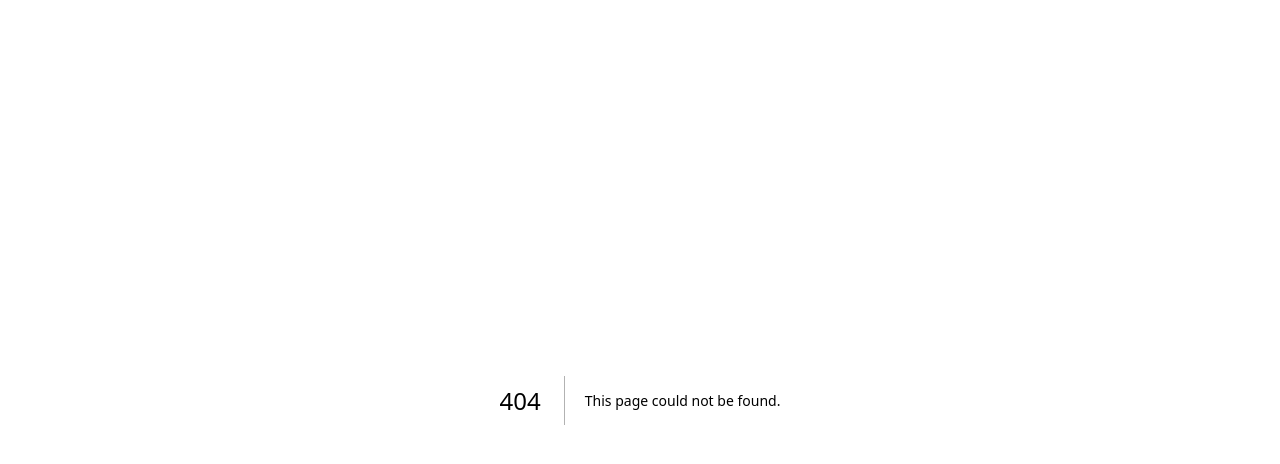
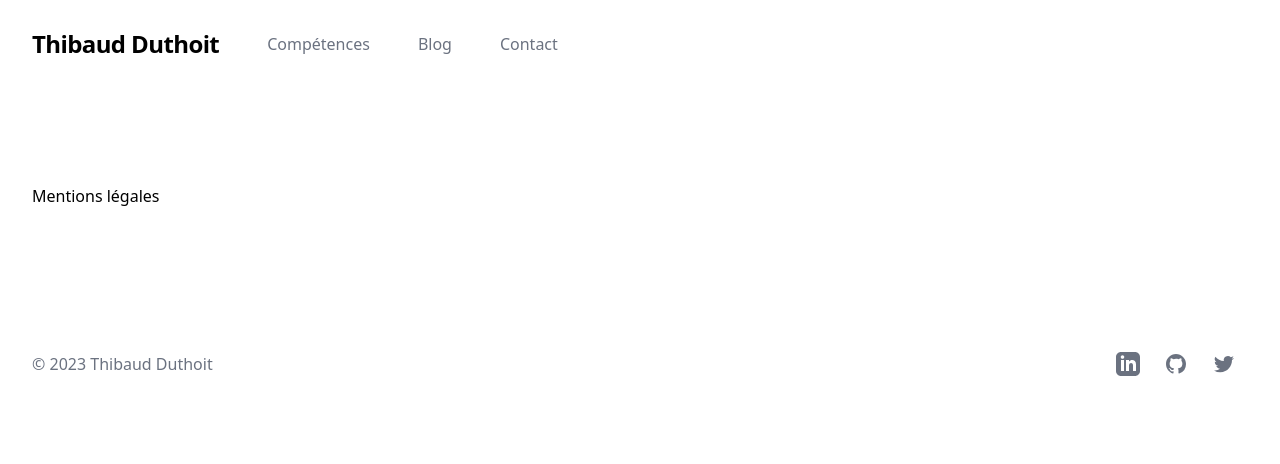
Before and after one commit to tidusia/thibaud-on-next, a Next.js app: page /mentions-legales in a window 1280 px wide. Before the commit this address had no page. Shown: the top 464 px of the page. Built offline with nearby package versions, Linux system fonts and the light colour scheme.

Commit message:
wip(legals): start writing main legals page

```diff
--- /dev/null
+++ b/pages/mentions-legales.tsx
@@ -0,0 +1,28 @@
+import { NextPage } from "next";
+
+import Nav from "../components/Nav";
+import Footer from "../components/Footer";
+import Head from "next/head";
+
+const LegalsPage: NextPage = () => (
+  <div>
+    <Head>
+      <title>Mentions légales | Thibaud Duthoit</title>
+      <meta name="robots" content="noindex" />
+    </Head>
+
+    <header className="max-w-screen-xl mx-auto">
+      <Nav />
+    </header>
+
+    <main className="relative bg-white mt-6">
+      <section className="max-w-7xl mx-auto py-16 sm:py-24 px-4 sm:px-6 lg:px-8">
+        <h1>Mentions légales</h1>
+      </section>
+    </main>
+
+    <Footer />
+  </div>
+);
+
+export default LegalsPage;
```
